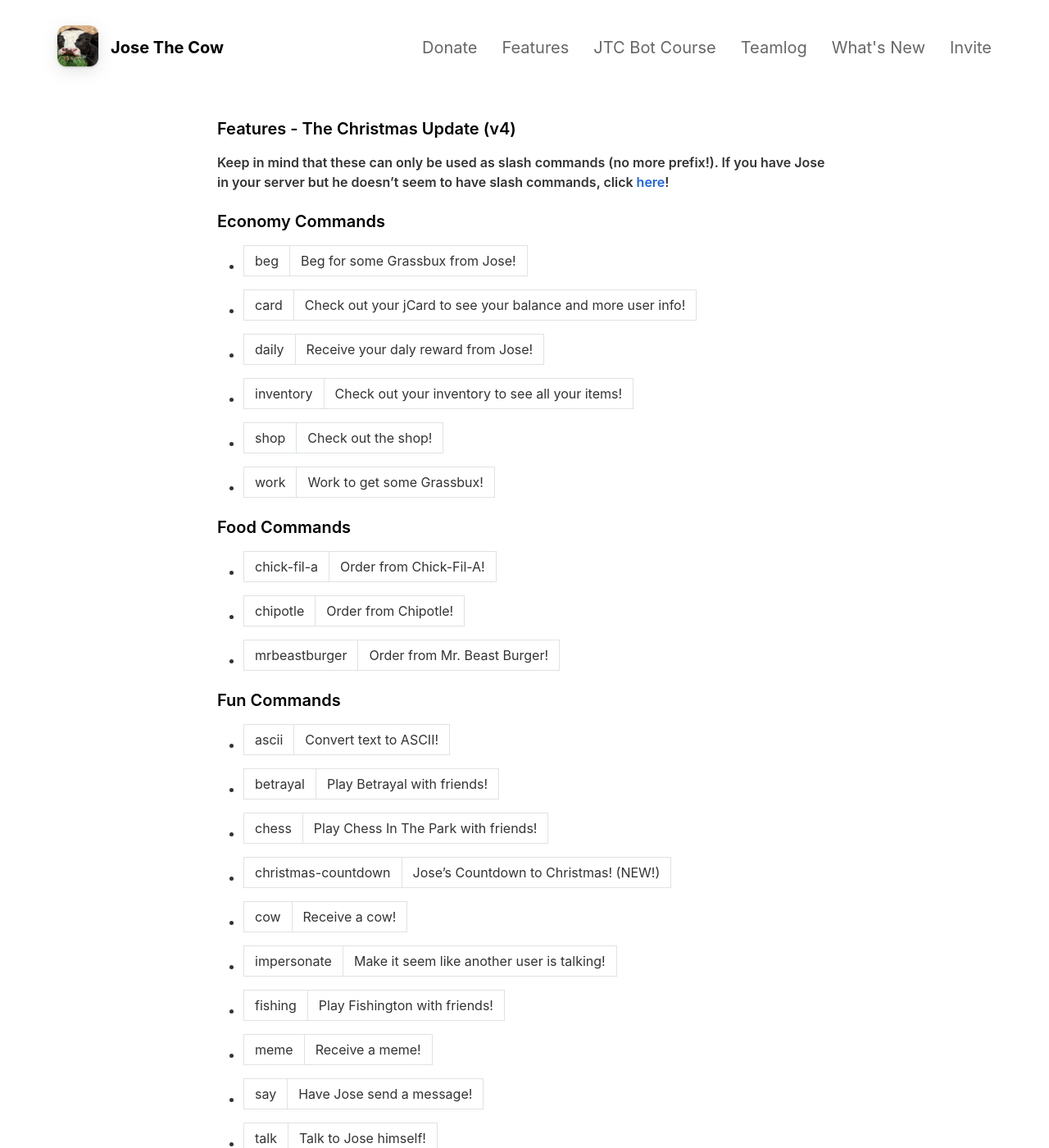
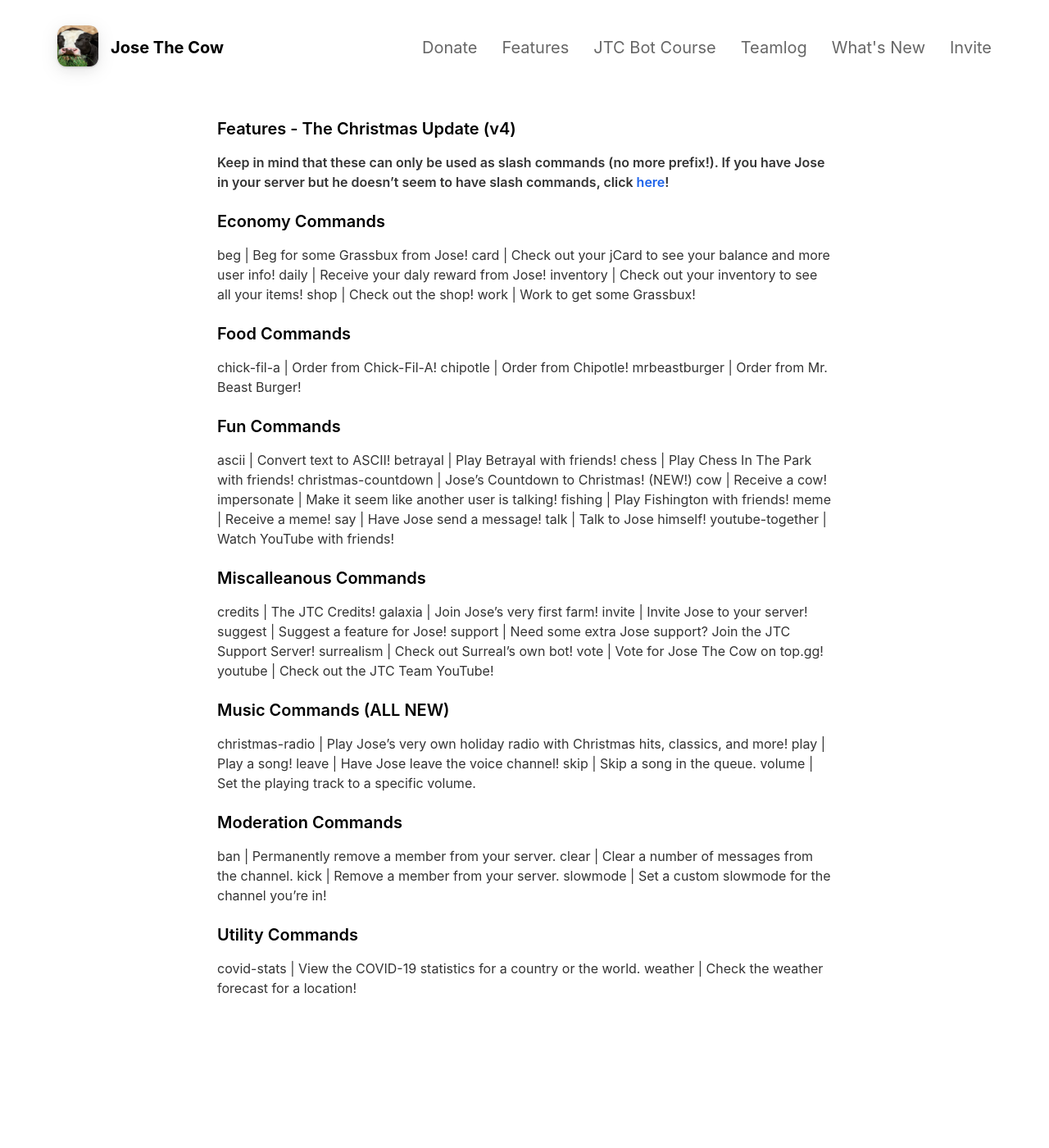
Before and after one commit to josethecow/josethecow.github.io, a Jekyll site: the page built from _pages/features.md, in a window 1280 px wide and 1400 px high. Shown: the whole window at 82% size. Built offline with Jekyll 4.4.1, drawn with Linux system fonts in a browser that asks for light colours; nearby versions of some CDN libraries; some of the changed text lies outside the part shown.

Commit message:
Update features.md

```diff
--- a/_pages/features.md
+++ b/_pages/features.md
@@ -8,54 +8,54 @@
 **Keep in mind that these can only be used as slash commands (no more prefix!). If you have Jose in your server but he doesn't seem to have slash commands, click [here](https://josethecow.ml/invite)!**
 
 ### Economy Commands
-- beg | Beg for some Grassbux from Jose!
-- card | Check out your jCard to see your balance and more user info!
-- daily | Receive your daly reward from Jose!
-- inventory | Check out your inventory to see all your items!
-- shop | Check out the shop!
-- work | Work to get some Grassbux!
+beg | Beg for some Grassbux from Jose!
+card | Check out your jCard to see your balance and more user info!
+daily | Receive your daly reward from Jose!
+inventory | Check out your inventory to see all your items!
+shop | Check out the shop!
+work | Work to get some Grassbux!
 
 ### Food Commands
-- chick-fil-a | Order from Chick-Fil-A!
-- chipotle | Order from Chipotle!
-- mrbeastburger | Order from Mr. Beast Burger!
+chick-fil-a | Order from Chick-Fil-A!
+chipotle | Order from Chipotle!
+mrbeastburger | Order from Mr. Beast Burger!
 
 ### Fun Commands
-- ascii | Convert text to ASCII!
-- betrayal | Play Betrayal with friends!
-- chess | Play Chess In The Park with friends!
-- christmas-countdown | Jose's Countdown to Christmas! (NEW!)
-- cow | Receive a cow!
-- impersonate | Make it seem like another user is talking!
-- fishing | Play Fishington with friends!
-- meme | Receive a meme!
-- say | Have Jose send a message!
-- talk | Talk to Jose himself!
-- youtube-together | Watch YouTube with friends!
+ascii | Convert text to ASCII!
+betrayal | Play Betrayal with friends!
+chess | Play Chess In The Park with friends!
+christmas-countdown | Jose's Countdown to Christmas! (NEW!)
+cow | Receive a cow!
+impersonate | Make it seem like another user is talking!
+fishing | Play Fishington with friends!
+meme | Receive a meme!
+say | Have Jose send a message!
+talk | Talk to Jose himself!
+youtube-together | Watch YouTube with friends!
 
 ### Miscalleanous Commands
-- credits | The JTC Credits!
-- galaxia | Join Jose's very first farm!
-- invite | Invite Jose to your server!
-- suggest | Suggest a feature for Jose!
-- support | Need some extra Jose support? Join the JTC Support Server!
-- surrealism | Check out Surreal's own bot!
-- vote | Vote for Jose The Cow on top.gg!
-- youtube | Check out the JTC Team YouTube!
+credits | The JTC Credits!
+galaxia | Join Jose's very first farm!
+invite | Invite Jose to your server!
+suggest | Suggest a feature for Jose!
+support | Need some extra Jose support? Join the JTC Support Server!
+surrealism | Check out Surreal's own bot!
+vote | Vote for Jose The Cow on top.gg!
+youtube | Check out the JTC Team YouTube!
 
 ### Music Commands (ALL NEW)
-- christmas-radio | Play Jose's very own holiday radio with Christmas hits, classics, and more!
-- play | Play a song!
-- leave | Have Jose leave the voice channel!
-- skip | Skip a song in the queue.
-- volume | Set the playing track to a specific volume.
+christmas-radio | Play Jose's very own holiday radio with Christmas hits, classics, and more!
+play | Play a song!
+leave | Have Jose leave the voice channel!
+skip | Skip a song in the queue.
+volume | Set the playing track to a specific volume.
 
 ### Moderation Commands
-- ban | Permanently remove a member from your server.
-- clear | Clear a number of messages from the channel.
-- kick | Remove a member from your server.
-- slowmode | Set a custom slowmode for the channel you're in!
+ban | Permanently remove a member from your server.
+clear | Clear a number of messages from the channel.
+kick | Remove a member from your server.
+slowmode | Set a custom slowmode for the channel you're in!
 
 ### Utility Commands
-- covid-stats | View the COVID-19 statistics for a country or the world.
-- weather | Check the weather forecast for a location!
+covid-stats | View the COVID-19 statistics for a country or the world.
+weather | Check the weather forecast for a location!
```
